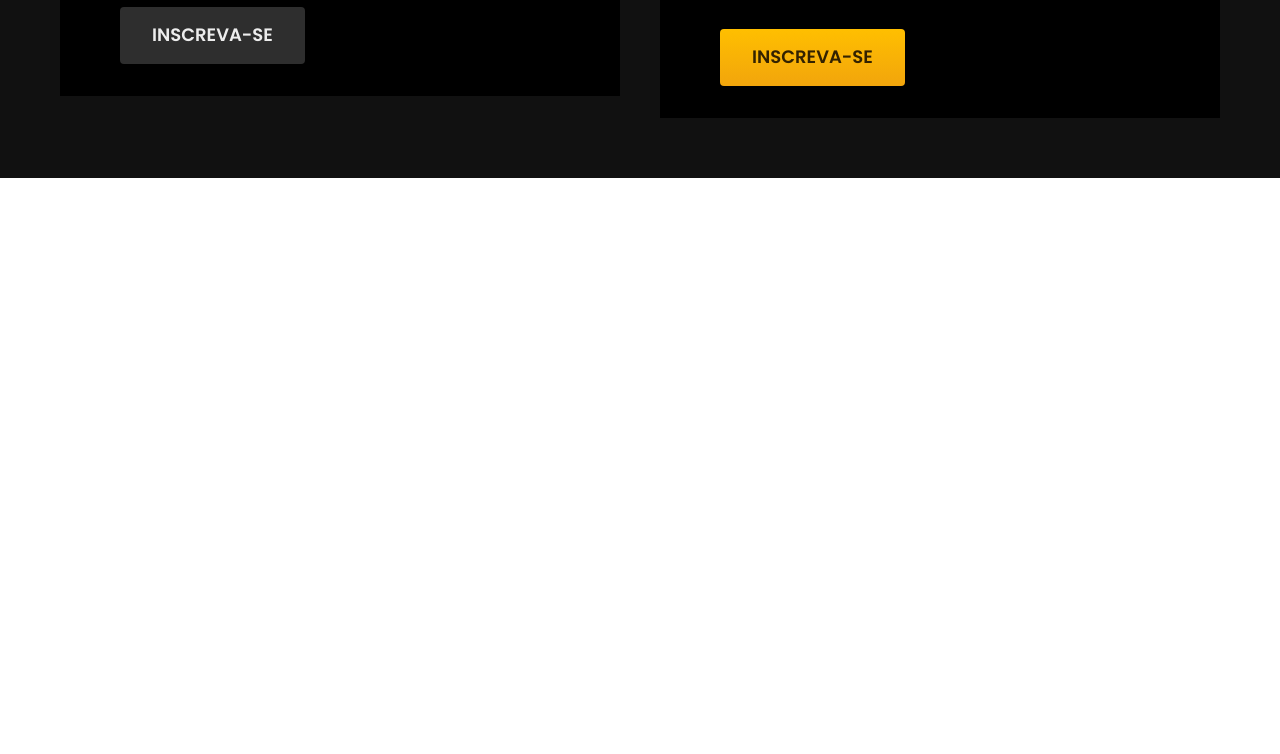
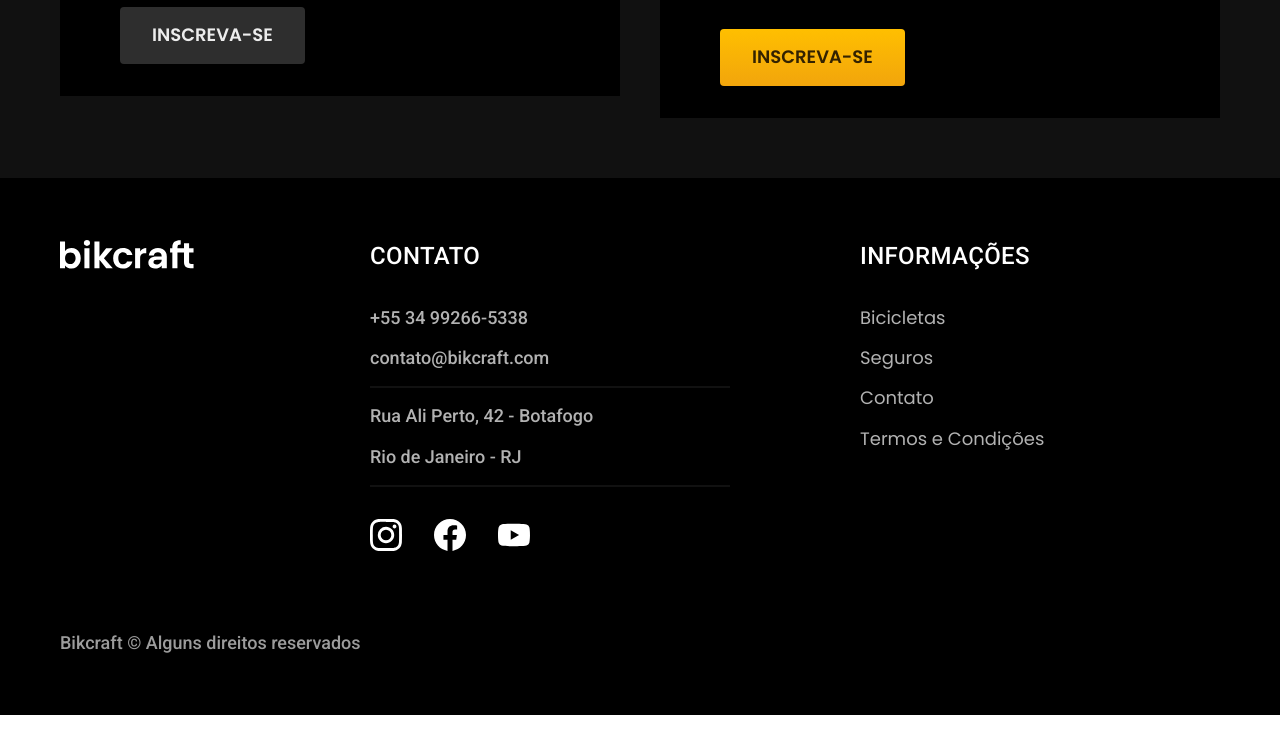
Before and after one commit to paulo4g/bikcraft, a plain HTML site: page index.html in a window 1280 px wide. Shown: the part 4325-5079 px from the top of the page. After the commit the page ends 5040 px from the top, so only its background shows below. Drawn offline with Linux system fonts and the light colour scheme.

Commit message:
footer sem css

```diff
--- /dev/null
+++ b/css/global/footer.css
@@ -0,0 +1,67 @@
+.footer-bg {
+  background-color: var(--cor-12);
+}
+
+.footer {
+  display: grid;
+  grid-template-columns: 3fr 5fr 4fr;
+  gap: 40px;
+  padding-top: 60px;
+  padding-bottom: 60px;
+}
+
+.footer h3 {
+  margin-bottom: 32px;
+}
+
+.footer-contato ul {
+  margin-bottom: 32px;
+}
+
+.footer-contato li:nth-child(even):after {
+  content: "";
+  display: block;
+  max-width: 360px;
+  height: 2px;
+  background: var(--cor-11);
+  margin-top: 16px;
+}
+
+.footer li {
+  margin-bottom: 16px;
+}
+
+.footer-redes {
+  display: flex;
+  gap: 32px;
+}
+
+.footer a:hover {
+  color: var(--cor-0);
+}
+
+.footer-copy {
+  grid-column: 1/-1;
+  margin-top: 40px;
+}
+
+@media(max-width:800px) {
+  .footer > img {
+      display: none;
+  }
+
+  .footer {
+    grid-template-columns: 1fr 1fr;
+  }
+}
+
+@media (max-width: 600px) {
+  .footer {
+    grid-template-columns: 1fr;
+    gap: 60px;
+  }
+
+  .footer-copy {
+    margin-top: 0px;
+  }
+}
--- a/css/global/global.css
+++ b/css/global/global.css
@@ -2,7 +2,6 @@ body {
   margin: 0px;
   font-family: Arial, Helvetica, sans-serif;
   color: #111111;
-  padding-bottom: 600px;
 }
 
 h1,
--- a/css/style.css
+++ b/css/style.css
@@ -3,6 +3,7 @@
 @import "./utilidades/cores.css";
 
 @import "./global/header.css";
+@import "./global/footer.css";
 
 /* Utilidades */
 @import "./utilidades/componentes.css";
@@ -14,4 +15,4 @@
 @import "./home/depoimento.css";
 @import "./seguros/seguros.css";
 
-@import "./bicicletas/bicicleta-lista.css"
+@import "./bicicletas/bicicleta-lista.css";
--- a/index.html
+++ b/index.html
@@ -193,5 +193,43 @@
         </div>
       </div>
     </article>
+
+    <footer class="footer-bg">
+      <div class="footer container">
+        <img src="./img/bikcraft.svg" alt="bikcraft">
+        <div class="footer-contato">
+          <h3 class="font-2-l-b cor-0">Contato</h3>
+          <ul class="font-2-m cor-5">
+            <li><a href="tel:+5534992665338">+55 34 99266-5338</a></li>
+            <li><a href="mailto:contato@bikcraft.com">contato@bikcraft.com</a></li>
+            <li>Rua Ali Perto, 42 - Botafogo</li>
+            <li>Rio de Janeiro - RJ</li>
+          </ul>
+          <div class="footer-redes">
+            <a href="./">
+              <img src="./img/redes/instagram.svg" alt="Instagram">
+            </a>
+            <a href="./">
+              <img src="./img/redes/facebook.svg" alt="Facebook">
+            </a>
+            <a href="./">
+              <img src="./img/redes/youtube.svg" alt="Youtube">
+            </a>
+          </div>
+        </div>
+        <div class="footer-informacoes">
+          <h3 class="font-2-l-b cor-0">Informações</h3>
+          <nav>
+            <ul class="font-1-m cor-5">
+              <li><a href="./bicicletas.html">Bicicletas</a></li>
+              <li><a href="./seguros.html">Seguros</a></li>
+              <li><a href="./contato.html">Contato</a></li>
+              <li><a href="./termos.html">Termos e Condições</a></li>
+            </ul>
+          </nav>
+        </div>
+        <p class="footer-copy font-2-m cor-6">Bikcraft © Alguns direitos reservados</p>
+      </div>
+    </footer>
   </body>
 </html>
```
